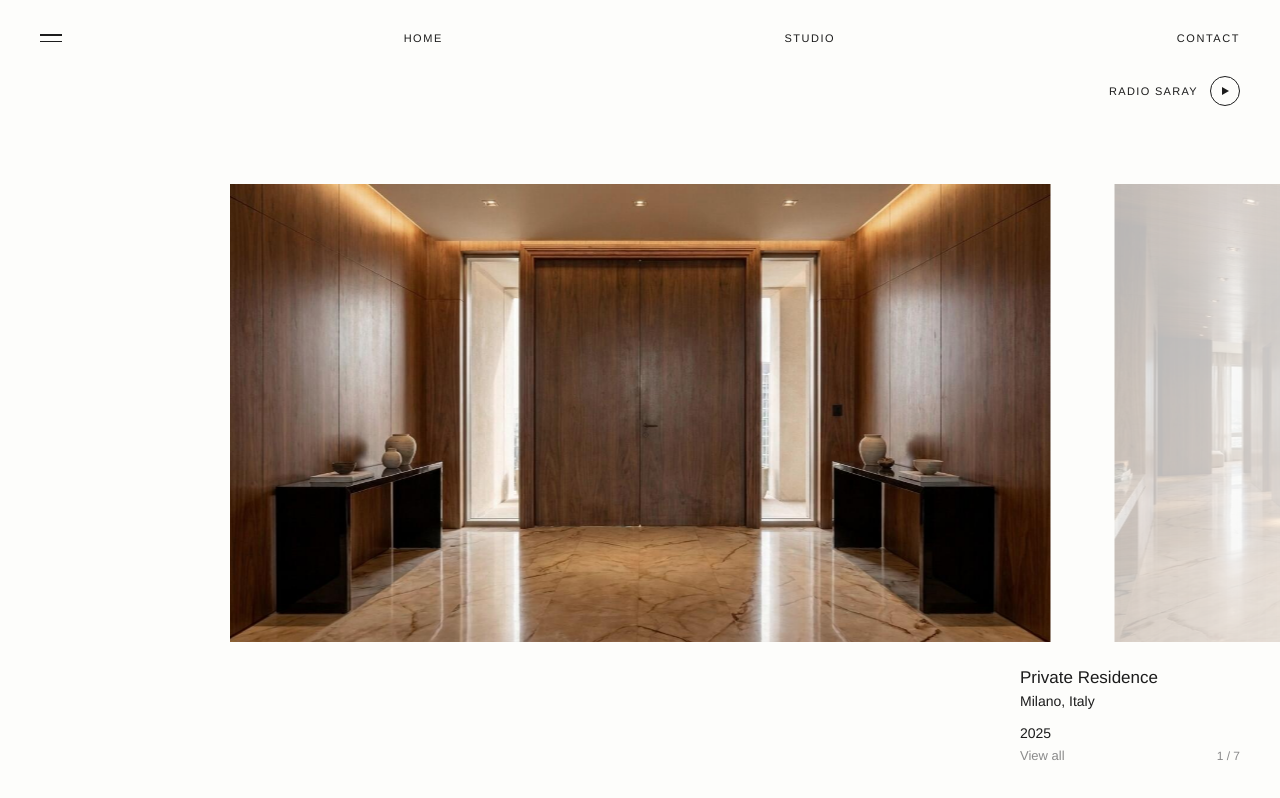
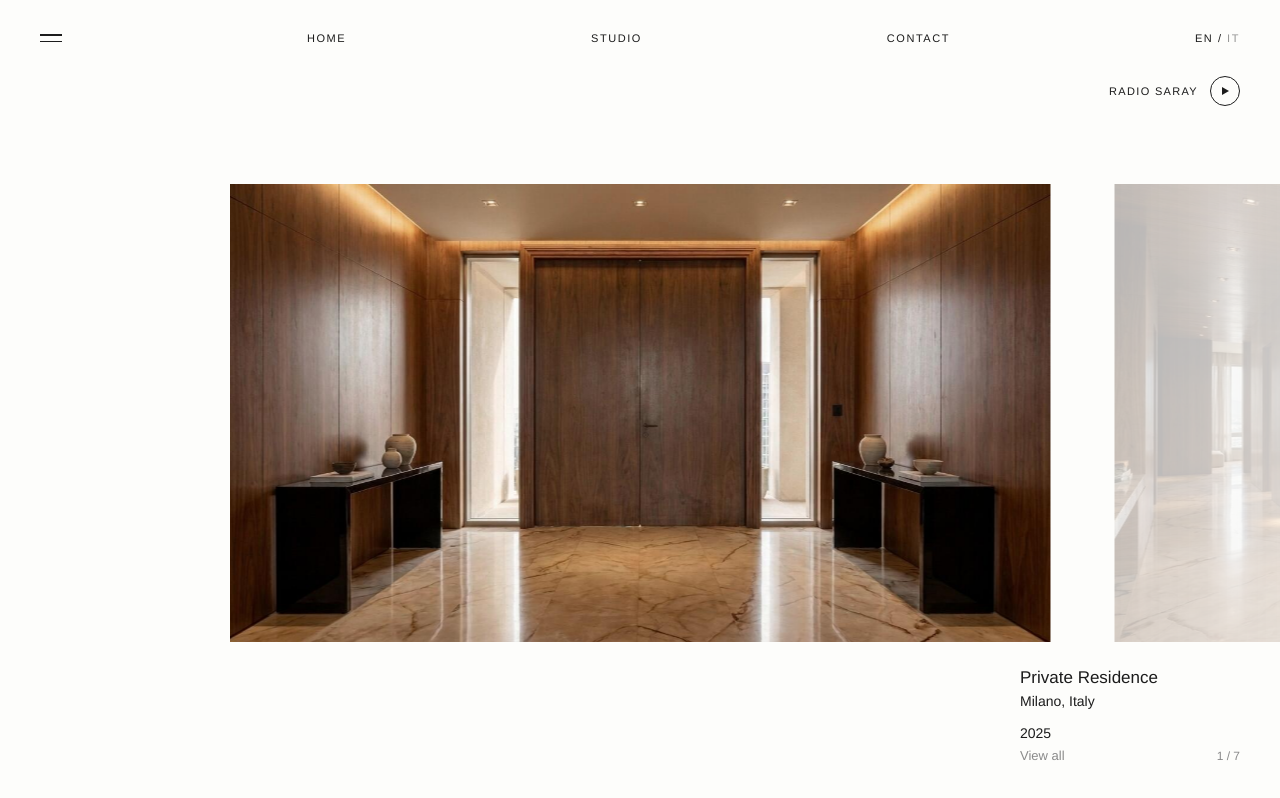
Before and after one commit to architecture21design-hue/saraystudio, a plain HTML site: page projects.html in a window 1280 px wide. Drawn offline with Linux system fonts and the light colour scheme.

Commit message:
Move EN/IT switch into the main nav on every page
Co-Authored-By: Claude Sonnet 5.5 <noreply@anthropic.com>

```diff
--- a/i18n.js
+++ b/i18n.js
@@ -26,8 +26,7 @@
       'gallery.close': 'Chiudi',
       'gallery.photo': 'foto',
       'meta.title': 'Saray Studio',
-      'meta.desc': 'Interni, architettura e prodotti di Saray Studio, Milano.',
-      'lang.toggle': 'English'
+      'meta.desc': 'Interni, architettura e prodotti di Saray Studio, Milano.'
     }
   };
   var DYN = {
@@ -42,7 +41,6 @@
       'Photos Nicolò Panzeri': 'Foto Nicolò Panzeri'
     }
   };
-  var EN_TOGGLE = 'Italiano';
   var lang = 'en';
   try { var s = localStorage.getItem(KEY); if (s === 'it' || s === 'en') lang = s; } catch (e) {}
 
@@ -80,9 +78,10 @@
       desc.setAttribute('content', t('meta.desc') || enD);
     }
     document.title = t('meta.title') || 'Saray Studio';
-    document.querySelectorAll('[data-lang-toggle]').forEach(function (el) {
-      el.textContent = lang === 'en' ? EN_TOGGLE : T.it['lang.toggle'];
-      el.setAttribute('lang', lang === 'en' ? 'it' : 'en');
+    document.querySelectorAll('[data-lang-set]').forEach(function (el) {
+      var on = el.dataset.langSet === lang;
+      el.classList.toggle('active', on);
+      el.setAttribute('aria-current', on ? 'true' : 'false');
     });
   }
   function set(l) {
@@ -92,10 +91,10 @@
     document.dispatchEvent(new CustomEvent('saray-lang', { detail: lang }));
   }
   document.addEventListener('click', function (e) {
-    var el = e.target.closest && e.target.closest('[data-lang-toggle]');
+    var el = e.target.closest && e.target.closest('[data-lang-set]');
     if (!el) return;
     e.preventDefault();
-    set(lang === 'en' ? 'it' : 'en');
+    set(el.dataset.langSet);
   });
   window.SarayI18n = { t: t, tr: tr, apply: apply, set: set, get: function () { return lang; } };
   if (document.readyState === 'loading') document.addEventListener('DOMContentLoaded', apply);
--- a/projects.html
+++ b/projects.html
@@ -46,6 +46,9 @@
   .menu-wrap.open .submenu { opacity: 1; pointer-events: auto; transform: translateY(0); }
   .submenu a { font-size: 11px; font-weight: 400; letter-spacing: 0.14em; text-transform: uppercase; color: var(--ink); transition: opacity .2s; }
   .submenu a:hover { opacity: 0.55; }
+  .lang-switch { font-size: 11px; font-weight: 400; letter-spacing: 0.14em; color: var(--ink); }
+  .lang-switch a { opacity: .45; transition: opacity .2s; }
+  .lang-switch a.active { opacity: 1; }
   .submenu a.active { opacity: 0.55; }
 
   .radio { position: fixed; top: 76px; right: var(--edge); z-index: 20; display: flex; align-items: center; gap: 12px; font-size: 11px; letter-spacing: 0.12em; text-transform: uppercase; }
@@ -142,12 +145,12 @@
       <a href="#interiors" data-route="interiors" data-i18n="nav.interiors">Interiors</a>
       <a href="#architecture" data-route="architecture" data-i18n="nav.architecture">Architecture</a>
       <a href="#products" data-route="products" data-i18n="nav.products">Products</a>
-      <a href="#" data-lang-toggle>Italiano</a>
     </div>
   </div>
   <a href="index.html" data-i18n="nav.home">Home</a>
   <a href="index.html#studio" data-i18n="nav.studio">Studio</a>
   <a href="#contact" data-route="contact" data-i18n="nav.contact">Contact</a>
+  <span class="lang-switch"><a href="#" data-lang-set="en">EN</a> / <a href="#" data-lang-set="it">IT</a></span>
 </nav>
 
 <div class="radio" id="radio">
```
Also changed, not shown: index.html (+3 -1 lines).
